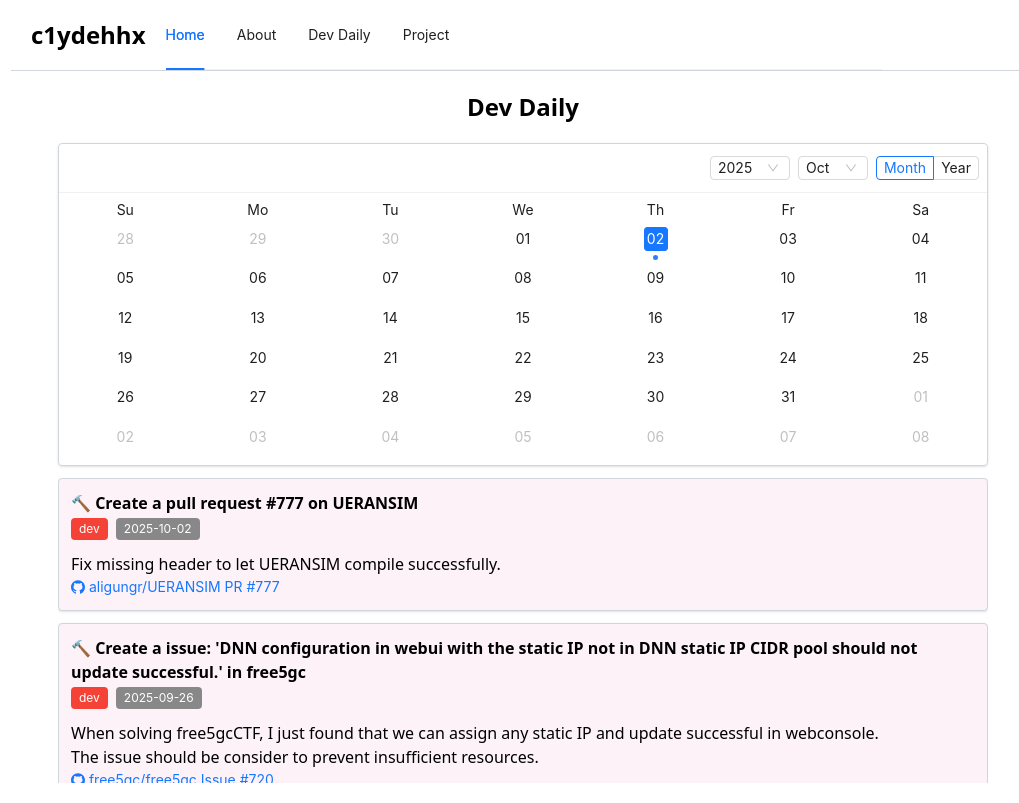
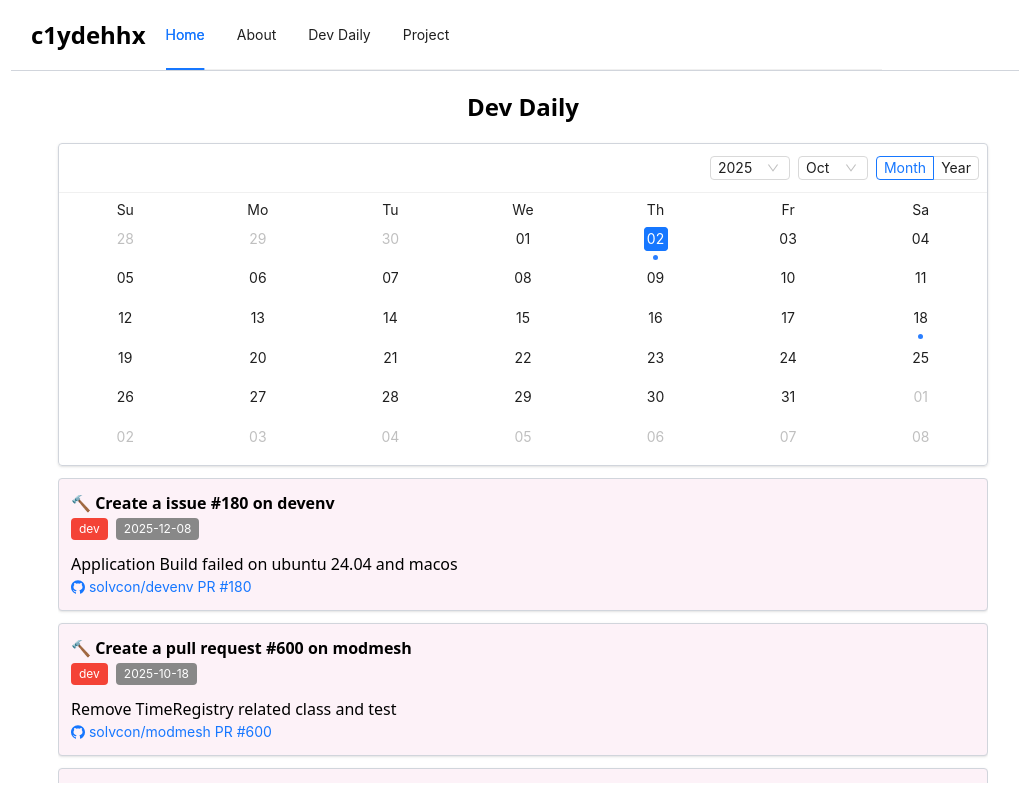
Before and after one commit to c1ydehhx/c1ydehhx.github.io, a React (Vite) app: page /#/DevDaily in a window 1280 px wide. Shown: the whole page, without its empty margins (117-1136 px from the left). Built offline with nearby package versions, Linux system fonts and the light colour scheme.

Commit message:
Update daily

```diff
--- a/src/daily/daily.tsx
+++ b/src/daily/daily.tsx
@@ -4,6 +4,28 @@ import { Typography } from "antd";
 const { Link } = Typography;
 
 export const dailyData = [
+    {
+        date: "2025-12-08",
+        topic: "dev",
+        title: "Create a issue #180 on devenv",
+        description: <div>
+            <p>Application Build failed on ubuntu 24.04 and macos</p>
+            <div className="flex flex-col gap-1">
+                <Link href="https://github.com/solvcon/devenv/issues/180"><GithubOutlined /> solvcon/devenv PR #180</Link>
+            </div>
+        </div>
+    },
+    {
+        date: "2025-10-18",
+        topic: "dev",
+        title: "Create a pull request #600 on modmesh",
+        description: <div>
+            <p>Remove TimeRegistry related class and test</p>
+            <div className="flex flex-col gap-1">
+                <Link href="https://github.com/solvcon/modmesh/pull/600"><GithubOutlined /> solvcon/modmesh PR #600</Link>
+            </div>
+        </div>
+    },
     {
         date: "2025-10-02",
         topic: "dev",
```
